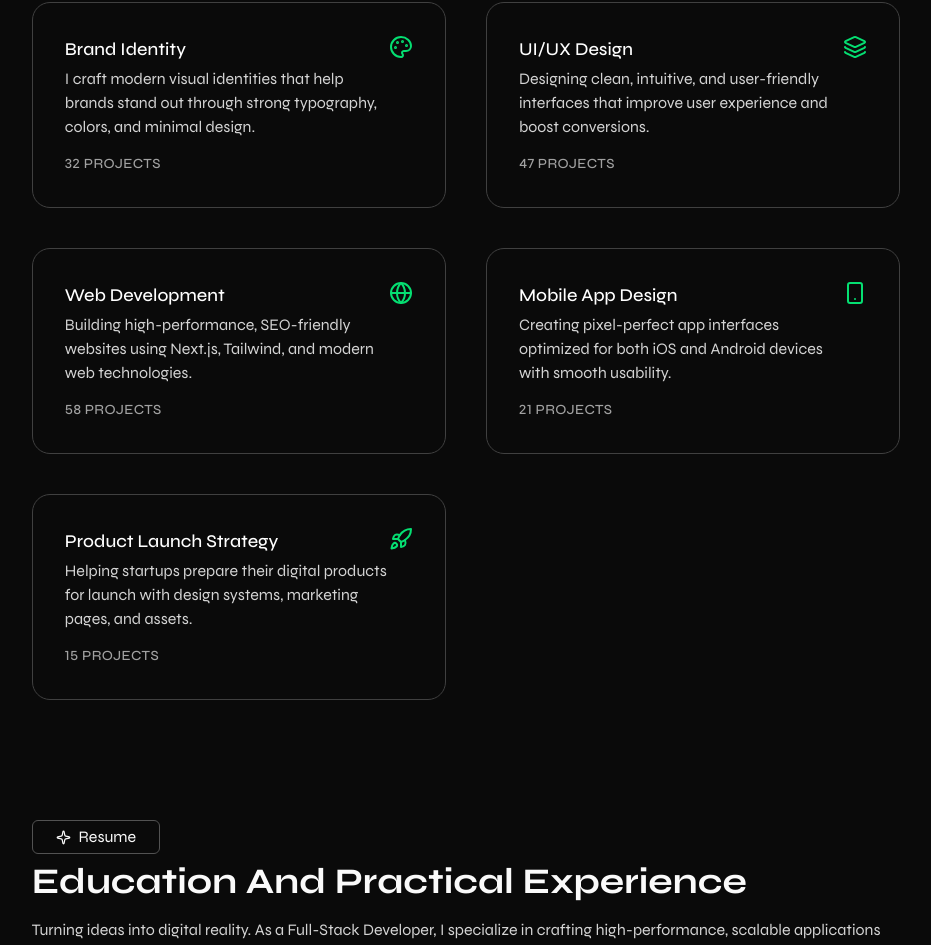
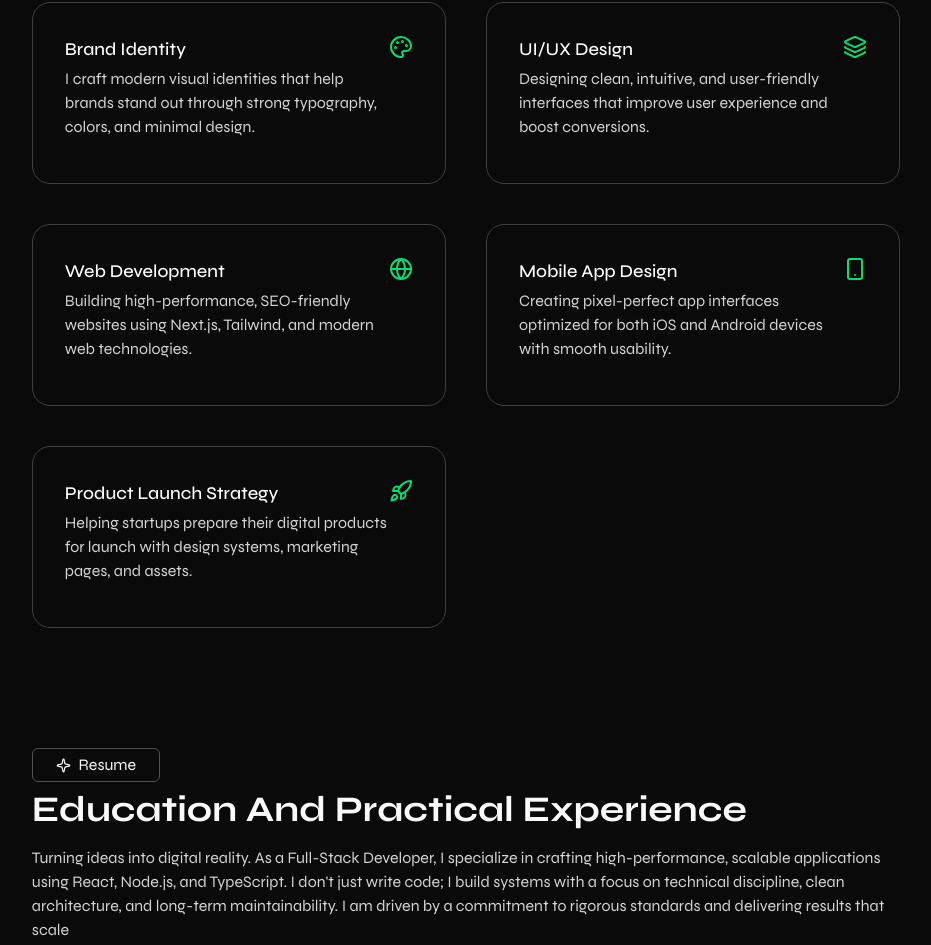
Before and after one commit to filipebteixeira98/personal-portfolio, a React (Vite) app: page / in a window 1280 px wide. Shown: the part 2232-3177 px from the top of the page, without its empty margins (340-1271 px from the left). Built offline with nearby package versions, Linux system fonts and the light colour scheme.

Commit message:
chore(ui): hide project counter in services section

```diff
--- a/src/components/ServiceCard.tsx
+++ b/src/components/ServiceCard.tsx
@@ -6,9 +6,9 @@
       <div>
         <h3 className='text-lg font-medium text-white mb-1'>{service.title}</h3>
         <p className='text-neutral-300 mb-3'>{service.desc}</p>
-        <span className='text-sm lining-nums text-neutral-400 font-medium uppercase tracking-wide'>
+        {/* <span className='text-sm lining-nums text-neutral-400 font-medium uppercase tracking-wide'>
           {service.projects}
-        </span>
+        </span> */}
       </div>
       <div className='shrink-0'>{service.icon}</div>
     </div>
--- a/src/components/Services.tsx
+++ b/src/components/Services.tsx
@@ -1,11 +1,11 @@
 import { motion } from 'motion/react';
-
-import { fadeUp, staggerContainer } from '@/lib/animations';
 
 import { SectionHeader } from '@/components/SectionHeader';
 import { ServiceCard } from '@/components/ServiceCard';
 
 import { services } from '@/constants';
+
+import { fadeUp, staggerContainer } from '@/lib/animations';
 
 export function Services() {
   return (
```
